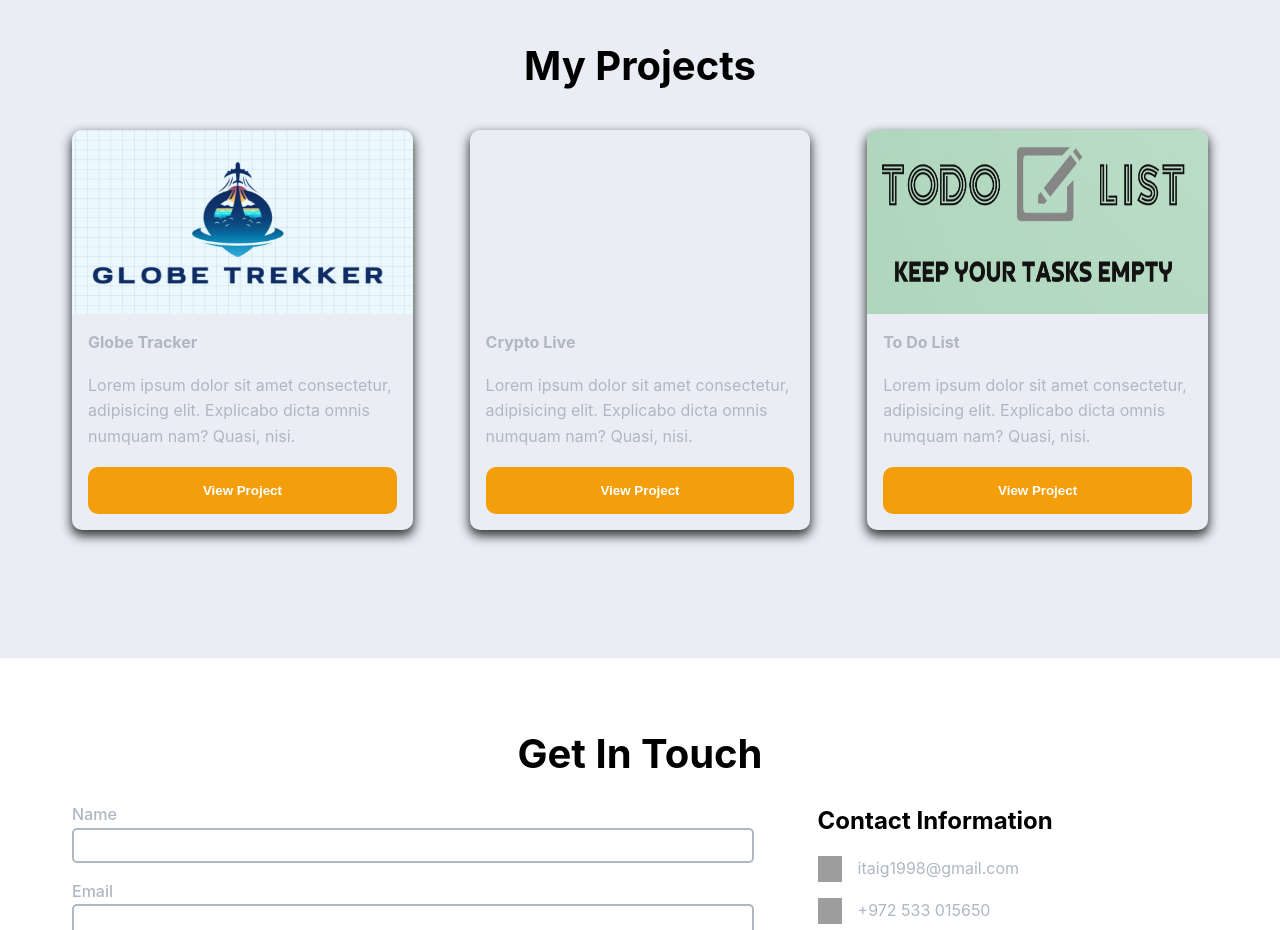
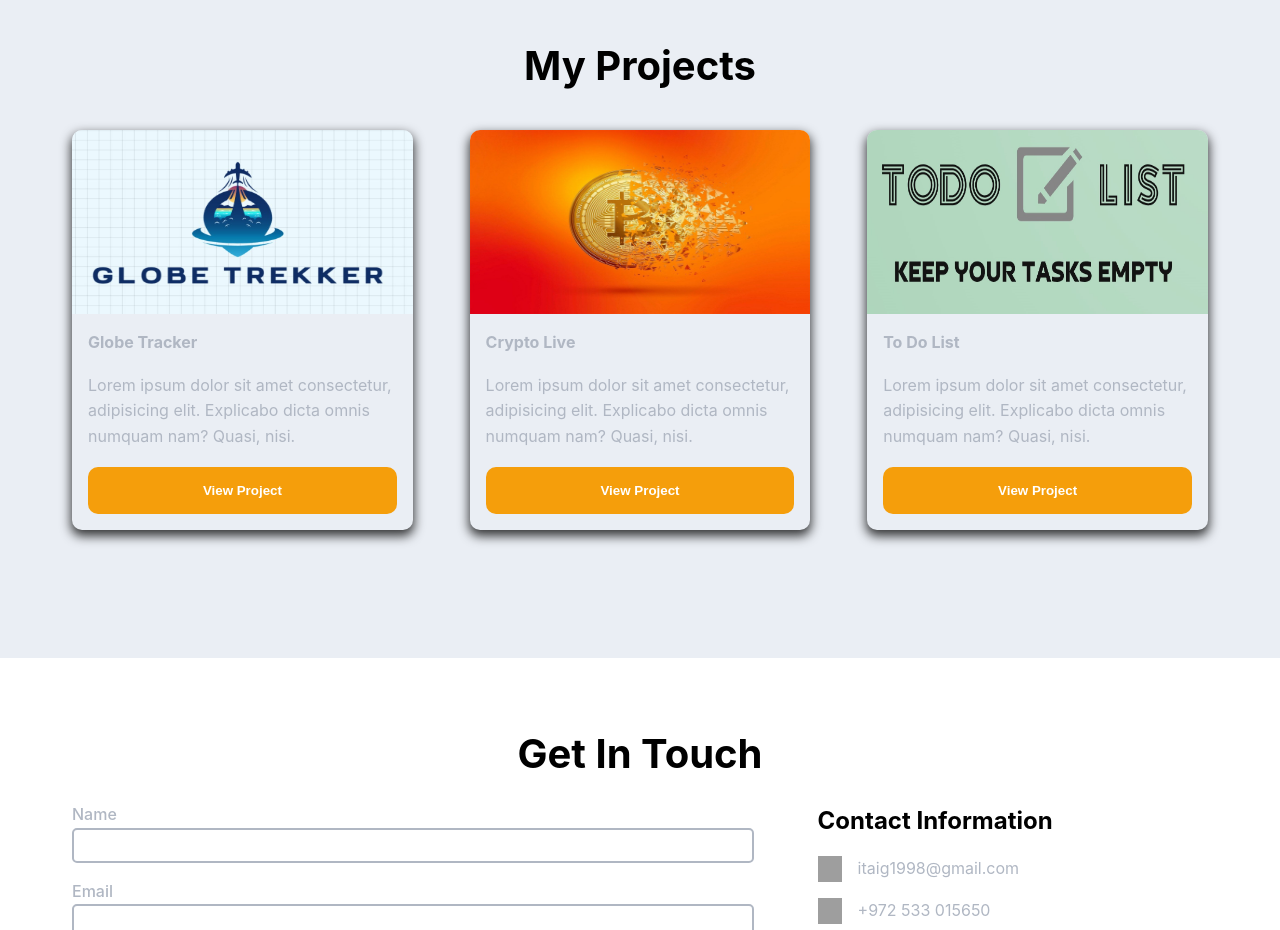
Before and after one commit to itaiglikman/portfolio-elevation-html, a plain HTML site: page index.html in a window 1280 px wide. Shown: the part 920-1850 px from the top of the page. Drawn offline with Linux system fonts and the light colour scheme; grey boxes are pictures that could not be loaded.

Commit message:
feat: change project image

```diff
--- a/index.html
+++ b/index.html
@@ -145,6 +145,7 @@
                     <div class="card">
                         <div class="card-top">
                             <div class="project-image-container">
+                                <img src="images/crypto.jpg" alt="">
                             </div>
                         </div>
                         <div class="card-bottom">
```
Also changed, not shown: images/crypto.jpg (added).
